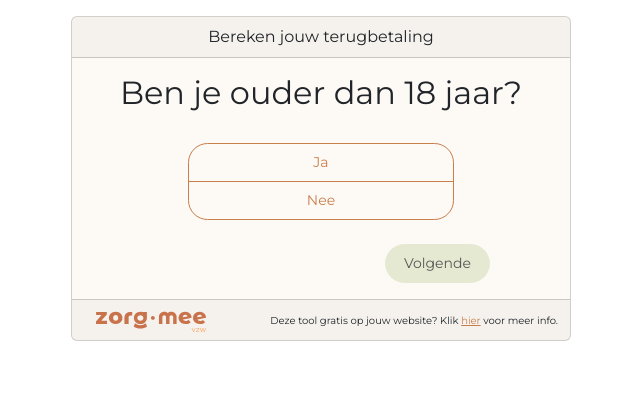
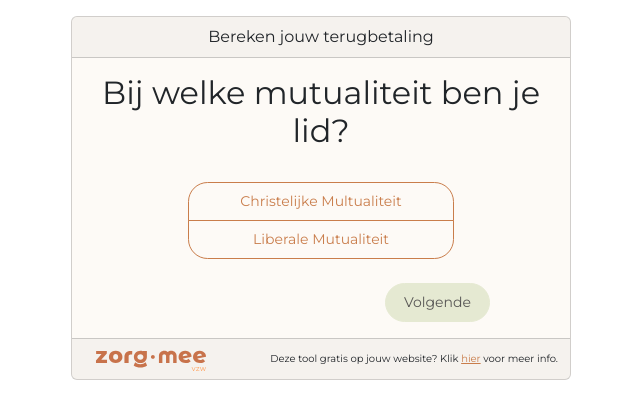
Before and after one commit to ZorgMee/Terugbetaling, a React (Create React App) app: page / in a window 1280 px wide. Both pictures are taken after a click on the button "Beginnen". Shown: the top 418 px of the page, without its empty margins (319-959 px from the left). Built offline with nearby package versions, Linux system fonts and the light colour scheme.

Commit message:
change quizData ids to be strings instead of numbers

```diff
--- a/src/EndPage.tsx
+++ b/src/EndPage.tsx
@@ -1,11 +1,12 @@
 import React from "react";
 import {Button, Col, Container, Row} from "react-bootstrap";
-import {endData} from "./quizData";
+import {endData, quizData} from "./quizData";
 
 class EndPage extends React.Component<EndPageProps> {
 
     render() {
-        const data = endData[this.props.endPage]
+        let data = endData.find(d => d.id === this.props.endPage)
+        data = data ? data : {id: 'error', header: 'Oeps', paragraph: 'Er ging iets mis'}
 
         return (
             <Container>
@@ -32,7 +33,7 @@ class EndPage extends React.Component<EndPageProps> {
 }
 
 interface EndPageProps {
-    endPage: number,
+    endPage: string,
     restartHandler: () => void
 }
 
--- a/src/MiddlePage.tsx
+++ b/src/MiddlePage.tsx
@@ -5,7 +5,7 @@ import {quizData} from "./quizData";
 
 class MiddlePage extends React.Component<MiddlePageProps> {
     state: StateInterface = {
-        currentQuestion: 0,
+        currentQuestion: "start",
         previousQuestions: [],
         myAnswer: null,
         options: [],
@@ -14,10 +14,14 @@ class MiddlePage extends React.Component<MiddlePageProps> {
     };
 
     loadQuizData = () => {
+        let question = quizData.find(q => q.id === this.state.currentQuestion)
+        question = question ? question : {id: 'error', question: 'Oeps, er ging iets mis', options: []}
+        let options = question.options
+
         this.setState(() => {
             return {
-                question: quizData[this.state.currentQuestion],
-                options: quizData[this.state.currentQuestion].options
+                question: question,
+                options: options
             };
         });
     };
@@ -37,20 +41,19 @@ class MiddlePage extends React.Component<MiddlePageProps> {
         });
     };
 
-    componentDidUpdate(prevProps: any, prevState: { currentQuestion: number; }) {
+    componentDidUpdate(prevProps: any, prevState: { currentQuestion: string; }) {
         if (this.state.currentQuestion !== prevState.currentQuestion) {
+            this.loadQuizData();
             this.setState(() => {
                 return {
                     disabled: true,
-                    question: quizData[this.state.currentQuestion],
-                    options: quizData[this.state.currentQuestion].options,
                 };
             });
         }
     }
 
     finishHandler = () => {
-        const endPage = this.state.myAnswer ? this.state.myAnswer.nextQuestionId : 0
+        const endPage = this.state.myAnswer ? this.state.myAnswer.nextQuestionId : ""
         this.props.finishHandler(endPage)
     };
 
@@ -102,7 +105,7 @@ class MiddlePage extends React.Component<MiddlePageProps> {
                 <br/>
                 <Row>
                     <Col>
-                        {currentQuestion > 0 && (
+                        {currentQuestion !== 'start' && (
                             <Button onClick={this.previousQuestionHandler} variant={'secondary'}>
                                 Vorige
                             </Button>
@@ -130,27 +133,27 @@ class MiddlePage extends React.Component<MiddlePageProps> {
 
 interface StateInterface {
     question: Question;
-    currentQuestion: number;
-    previousQuestions: Array<number>
+    currentQuestion: string;
+    previousQuestions: Array<string>
     options: Array<QuestionOption>;
     myAnswer: QuestionOption | null;
     disabled: boolean;
 }
 
 interface Question {
-    id: number;
+    id: string;
     question: string;
     options: Array<QuestionOption>
 }
 
 interface QuestionOption {
     answer: string
-    nextQuestionId: number
+    nextQuestionId: string
     goToEnd: boolean
 }
 
 interface MiddlePageProps {
-    finishHandler: (endpage: number) => void,
+    finishHandler: (endpage: string) => void,
 }
 
 
--- a/src/Quiz.tsx
+++ b/src/Quiz.tsx
@@ -6,10 +6,10 @@ import EndPage from "./EndPage";
 class Quiz extends React.Component {
     state: StateInterface = {
         phase: "start",
-        endPage: 0,
+        endPage: 'cm-end',
     };
 
-    finishHandler = (endpage: number) => {
+    finishHandler = (endpage: string) => {
         this.setState({
             phase: "end",
             endPage: endpage
@@ -38,7 +38,7 @@ class Quiz extends React.Component {
 
 interface StateInterface {
     phase: String;
-    endPage: number
+    endPage: string
 }
 
 export default Quiz;
--- a/src/quizData.tsx
+++ b/src/quizData.tsx
@@ -1,55 +1,33 @@
 export const quizData = [
     {
-        id: 0,
-        question: `Ben je ouder dan 18 jaar?`,
+        id: 'start',
+        question: `Bij welke mutualiteit ben je lid?`,
         options: [
-            {answer: 'Ja', nextQuestionId: 1, goToEnd: false},
-            {answer: 'Nee', nextQuestionId: 0, goToEnd: false}
+            {answer: 'Christelijke Multualiteit', nextQuestionId: 'cm', goToEnd: false},
+            {answer: 'Liberale Mutualiteit', nextQuestionId: 'lm', goToEnd: false}
         ],
     },
     {
-        id: 1,
-        question: `Bij welke mutualiteit ben je lid?`,
+        id: 'cm',
+        question: `Kinderbijslag?`,
         options: [
-            {answer: 'CM', nextQuestionId: 2, goToEnd: false},
-            {answer: 'Bond Moyson', nextQuestionId: 3, goToEnd: false}
+            {answer: 'vol', nextQuestionId: 'cm-adult', goToEnd: false},
+            {answer: 'kind', nextQuestionId: 'cm-kid', goToEnd: false}
         ],
     },
     {
-        id: 2,
-        question: `Is de CM nice?`,
+        id: 'lm',
+        question: `Kinderbijslag?`,
         options: [
-            {answer: 'Ja', nextQuestionId: 5, goToEnd: false},
-            {answer: 'Nee', nextQuestionId: 4, goToEnd: false}
-        ],
-    },
-    {
-        id: 3,
-        question: `Is de Bond Moyson Nice?`,
-        options: [
-            {answer: 'Ja', nextQuestionId: 5, goToEnd: false},
-            {answer: 'Nee', nextQuestionId: 4, goToEnd: false}
-        ],
-    },
-    {
-        id: 4,
-        question: `Kies dan maar een andere mutualiteit`,
-        options: [
-            {answer: 'Ok', nextQuestionId: 1, goToEnd: false},
-        ],
-    },
-    {
-        id: 5,
-        question: `Vet`,
-        options: [
-            {answer: 'Begin opnieuw', nextQuestionId: 0, goToEnd: true},
+            {answer: 'Ja', nextQuestionId: 'lm-kid', goToEnd: false},
+            {answer: 'Nee', nextQuestionId: 'lm-adult', goToEnd: false}
         ],
     }
 ];
 
 export const endData = [
     {
-        id: 0,
+        id: "cm-end",
         header: `Einde`,
         paragraph: 'dit is het einde van de quiz'
     },
```
